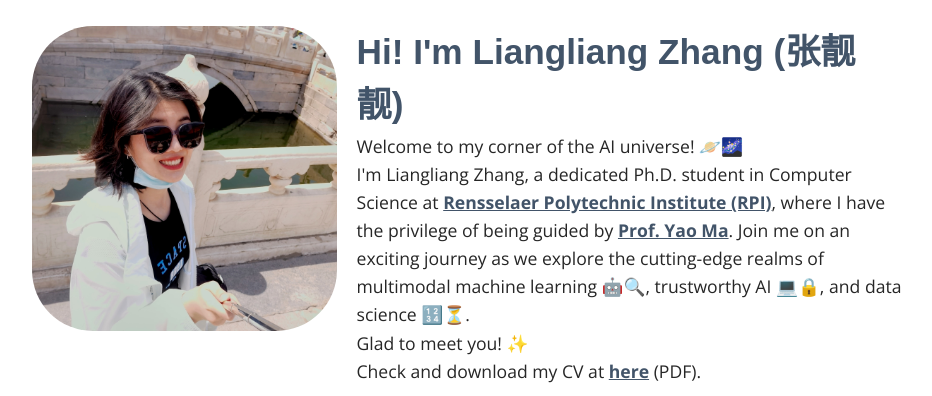
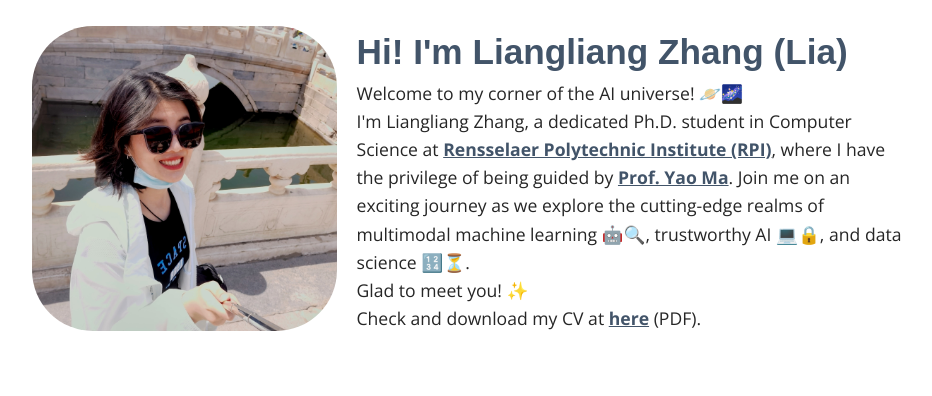
Before and after one commit to liangliang6v6/liangliang6v6.github.io, a Jekyll site: the page built from index.html, in a window 1280 px wide and 900 px high, cut to the strip 504-900 px from the top of the window. Shown: the whole strip, without its empty margins (173-1105 px from the left). Built offline with Jekyll 4.4.1, drawn with Linux system fonts in a browser that asks for light colours; some web fonts are replaced.

Commit message:
Update index.html

```diff
--- a/index.html
+++ b/index.html
@@ -4,7 +4,7 @@ layout: default
 <div class="bio">
   <img src="{{ 'assets/img/profile.jpg' | prepend: site.baseurl }}" alt="Profile Photo" class="profile-photo">
   <div class="bio-content">
-    <h2>Hi! I'm Liangliang Zhang (张靓靓) </h2>
+    <h2>Hi! I'm Liangliang Zhang (Lia) </h2>
     <p>
       Welcome to my corner of the AI universe! 🪐🌌<br>
       I'm Liangliang Zhang, a dedicated Ph.D. student in Computer Science at
```
